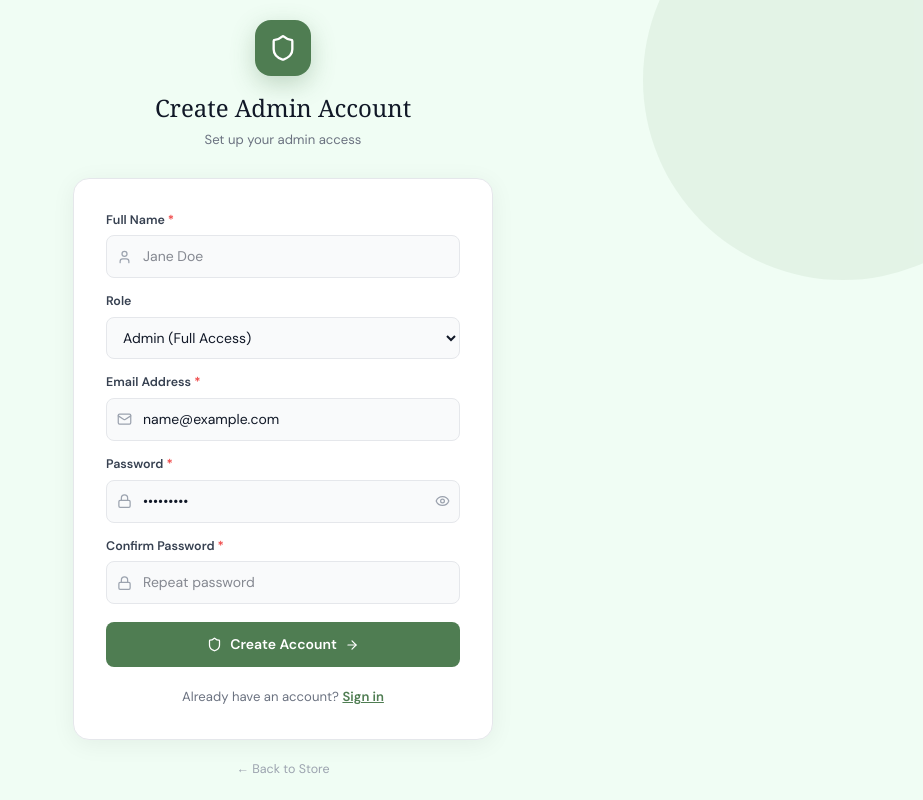
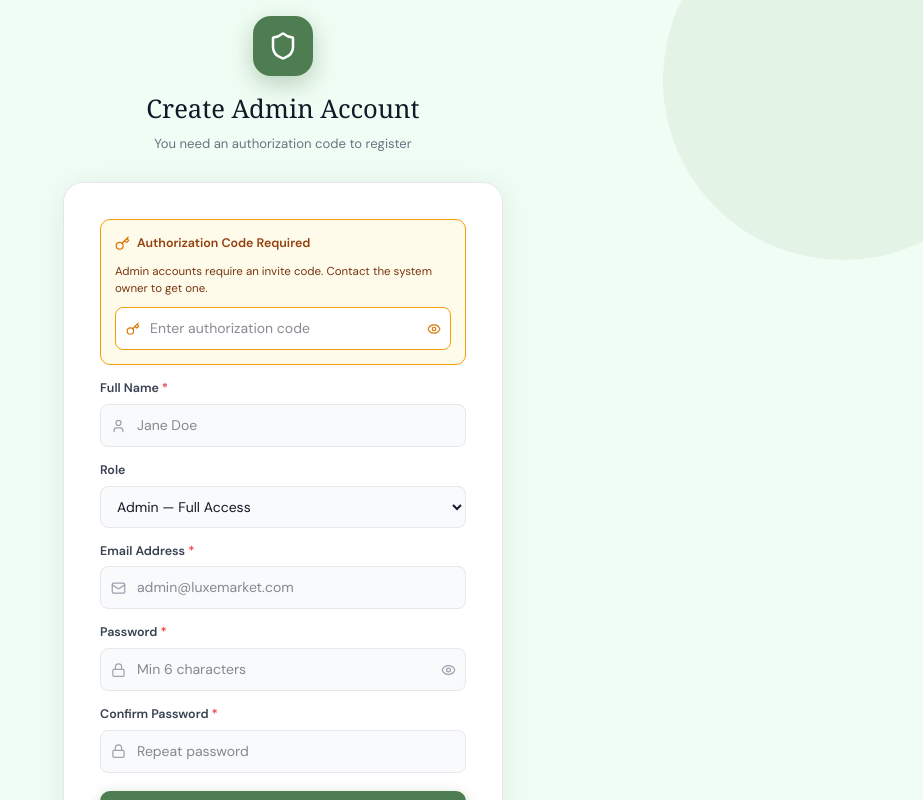
Before and after one commit to richziondey4u/luxemarket, a React (Vite) app: page /admin in a window 1280 px wide. Both pictures are taken after typing "name@example.com", "Sample123" into the empty fields and a click on the button "Create one". Shown: the top 800 px of the page, without its empty margins (357-1280 px from the left). Built offline with nearby package versions, Linux system fonts and the light colour scheme.

Commit message:
working on admin

```diff
--- a/src/admin/AdminAuth.jsx
+++ b/src/admin/AdminAuth.jsx
@@ -9,8 +9,12 @@ import {
   User,
   ArrowRight,
   AlertCircle,
+  Key,
 } from "lucide-react";
-import { useAdminAuth } from "./context/AdminAuthContext.jsx";
+import {
+  useAdminAuth,
+  ADMIN_INVITE_CODE,
+} from "./context/AdminAuthContext.jsx";
 
 export default function AdminAuth() {
   const [mode, setMode] = useState("login");
@@ -20,10 +24,13 @@ export default function AdminAuth() {
     password: "",
     confirm: "",
     role: "admin",
+    inviteCode: "",
   });
   const [showPass, setShowPass] = useState(false);
+  const [showCode, setShowCode] = useState(false);
   const [loading, setLoading] = useState(false);
   const [error, setError] = useState("");
+
   const { login, register } = useAdminAuth();
   const navigate = useNavigate();
   const set = (f) => (e) => setForm((v) => ({ ...v, [f]: e.target.value }));
@@ -31,7 +38,16 @@ export default function AdminAuth() {
   const handleSubmit = async (e) => {
     e.preventDefault();
     setError("");
+
     if (mode === "register") {
+      if (!form.inviteCode.trim()) {
+        setError("Authorization code is required to create an admin account");
+        return;
+      }
+      if (form.inviteCode.trim().toUpperCase() !== ADMIN_INVITE_CODE) {
+        setError("Invalid authorization code. Contact the system owner.");
+        return;
+      }
       if (form.password !== form.confirm) {
         setError("Passwords do not match");
         return;
@@ -41,6 +57,7 @@ export default function AdminAuth() {
         return;
       }
     }
+
     setLoading(true);
     try {
       if (mode === "login") {
@@ -51,6 +68,7 @@ export default function AdminAuth() {
           email: form.email,
           password: form.password,
           role: form.role,
+          inviteCode: form.inviteCode,
         });
       }
       navigate("/admin");
@@ -61,7 +79,21 @@ export default function AdminAuth() {
     }
   };
 
-  const inputStyle = {
+  const switchMode = (m) => {
+    setMode(m);
+    setError("");
+    setForm({
+      name: "",
+      email: "",
+      password: "",
+      confirm: "",
+      role: "admin",
+      inviteCode: "",
+    });
+  };
+
+  /* ── Shared styles ── */
+  const inp = {
     width: "100%",
     backgroundColor: "#f9fafb",
     border: "1.5px solid #e5e7eb",
@@ -74,6 +106,21 @@ export default function AdminAuth() {
     boxSizing: "border-box",
     fontFamily: "DM Sans, sans-serif",
   };
+  const focus = (e) => {
+    e.currentTarget.style.borderColor = "#4f7d52";
+    e.currentTarget.style.boxShadow = "0 0 0 3px rgba(79,125,82,0.12)";
+  };
+  const blur = (e) => {
+    e.currentTarget.style.borderColor = "#e5e7eb";
+    e.currentTarget.style.boxShadow = "none";
+  };
+  const lbl = {
+    display: "block",
+    fontSize: "0.78rem",
+    fontWeight: "600",
+    color: "#374151",
+    marginBottom: "6px",
+  };
 
   return (
     <div
@@ -84,14 +131,15 @@ export default function AdminAuth() {
         alignItems: "center",
         justifyContent: "center",
         padding: "16px",
+        position: "relative",
+        overflow: "hidden",
       }}
     >
-      {/* Background accent */}
+      {/* Background blobs */}
       <div
         style={{
           position: "fixed",
           inset: 0,
-          overflow: "hidden",
           pointerEvents: "none",
           zIndex: 0,
         }}
@@ -99,10 +147,10 @@ export default function AdminAuth() {
         <div
           style={{
             position: "absolute",
-            top: "-120px",
-            right: "-120px",
-            width: "400px",
-            height: "400px",
+            top: "-100px",
+            right: "-100px",
+            width: "360px",
+            height: "360px",
             backgroundColor: "rgba(79,125,82,0.08)",
             borderRadius: "50%",
           }}
@@ -112,9 +160,20 @@ export default function AdminAuth() {
             position: "absolute",
             bottom: "-80px",
             left: "-80px",
-            width: "300px",
-            height: "300px",
+            width: "280px",
+            height: "280px",
             backgroundColor: "rgba(79,125,82,0.06)",
+            borderRadius: "50%",
+          }}
+        />
+        <div
+          style={{
+            position: "absolute",
+            top: "40%",
+            left: "10%",
+            width: "120px",
+            height: "120px",
+            backgroundColor: "rgba(79,125,82,0.04)",
             borderRadius: "50%",
           }}
         />
@@ -123,7 +182,7 @@ export default function AdminAuth() {
       <div
         style={{
           width: "100%",
-          maxWidth: "420px",
+          maxWidth: "440px",
           position: "relative",
           zIndex: 1,
         }}
@@ -133,36 +192,36 @@ export default function AdminAuth() {
           <Link to="/" style={{ textDecoration: "none" }}>
             <div
               style={{
-                width: "56px",
-                height: "56px",
+                width: "60px",
+                height: "60px",
                 backgroundColor: "#4f7d52",
-                borderRadius: "16px",
+                borderRadius: "18px",
                 display: "flex",
                 alignItems: "center",
                 justifyContent: "center",
                 margin: "0 auto 14px",
-                boxShadow: "0 8px 24px rgba(79,125,82,0.3)",
+                boxShadow: "0 8px 24px rgba(79,125,82,0.35)",
               }}
             >
               <Shield
-                style={{ width: "28px", height: "28px", color: "#fff" }}
+                style={{ width: "30px", height: "30px", color: "#fff" }}
               />
             </div>
           </Link>
           <h1
             style={{
               fontFamily: "Georgia, serif",
-              fontSize: "1.5rem",
+              fontSize: "1.6rem",
               color: "#111827",
-              marginBottom: "4px",
+              marginBottom: "6px",
             }}
           >
             {mode === "login" ? "Admin Sign In" : "Create Admin Account"}
           </h1>
           <p style={{ fontSize: "0.82rem", color: "#6b7280" }}>
             {mode === "login"
-              ? "LuxeMarket Management Portal"
-              : "Set up your admin access"}
+              ? "Sign in to the LuxeMarket admin portal"
+              : "You need an authorization code to register"}
           </p>
         </div>
 
@@ -171,29 +230,36 @@ export default function AdminAuth() {
           style={{
             backgroundColor: "#ffffff",
             border: "1px solid #e5e7eb",
-            borderRadius: "16px",
-            padding: "clamp(20px, 5vw, 32px)",
-            boxShadow: "0 4px 24px rgba(0,0,0,0.06)",
+            borderRadius: "20px",
+            padding: "clamp(20px, 5vw, 36px)",
+            boxShadow: "0 4px 32px rgba(0,0,0,0.07)",
           }}
         >
+          {/* Error */}
           {error && (
             <div
               style={{
                 backgroundColor: "#fef2f2",
                 border: "1px solid #fecaca",
-                borderRadius: "8px",
-                padding: "10px 14px",
-                marginBottom: "16px",
+                borderRadius: "10px",
+                padding: "11px 14px",
+                marginBottom: "18px",
                 display: "flex",
-                alignItems: "center",
-                gap: "8px",
+                alignItems: "flex-start",
+                gap: "9px",
                 color: "#dc2626",
                 fontSize: "0.82rem",
+                lineHeight: "1.5",
               }}
             >
               <AlertCircle
-                style={{ width: "14px", height: "14px", flexShrink: 0 }}
-              />{" "}
+                style={{
+                  width: "15px",
+                  height: "15px",
+                  flexShrink: 0,
+                  marginTop: "1px",
+                }}
+              />
               {error}
             </div>
           )}
@@ -202,18 +268,116 @@ export default function AdminAuth() {
             onSubmit={handleSubmit}
             style={{ display: "flex", flexDirection: "column", gap: "14px" }}
           >
-            {/* Name — register only */}
+            {/* ── REGISTER ONLY FIELDS ── */}
             {mode === "register" && (
-              <div>
-                <label
+              <>
+                {/* Authorization code — FIRST, most prominent */}
+                <div
                   style={{
-                    display: "block",
-                    fontSize: "0.78rem",
-                    fontWeight: "600",
-                    color: "#374151",
-                    marginBottom: "6px",
+                    backgroundColor: "#fffbeb",
+                    border: "1.5px solid #f59e0b",
+                    borderRadius: "10px",
+                    padding: "14px",
                   }}
                 >
+                  <div
+                    style={{
+                      display: "flex",
+                      alignItems: "center",
+                      gap: "7px",
+                      marginBottom: "10px",
+                    }}
+                  >
+                    <Key
+                      style={{
+                        width: "15px",
+                        height: "15px",
+                        color: "#d97706",
+                      }}
+                    />
+                    <span
+                      style={{
+                        fontSize: "0.78rem",
+                        fontWeight: "700",
+                        color: "#92400e",
+                      }}
+                    >
+                      Authorization Code Required
+                    </span>
+                  </div>
+                  <p
+                    style={{
+                      fontSize: "0.72rem",
+                      color: "#78350f",
+                      marginBottom: "10px",
+                      lineHeight: "1.5",
+                    }}
+                  >
+                    Admin accounts require an invite code. Contact the system
+                    owner to get one.
+                  </p>
+                  <div style={{ position: "relative" }}>
+                    <Key
+                      style={{
+                        position: "absolute",
+                        left: "11px",
+                        top: "50%",
+                        transform: "translateY(-50%)",
+                        width: "14px",
+                        height: "14px",
+                        color: "#d97706",
+                      }}
+                    />
+                    <input
+                      type={showCode ? "text" : "password"}
+                      value={form.inviteCode}
+                      onChange={set("inviteCode")}
+                      required
+                      placeholder="Enter authorization code"
+                      style={{
+                        ...inp,
+                        paddingLeft: "34px",
+                        paddingRight: "40px",
+                        backgroundColor: "#fff",
+                        borderColor: "#f59e0b",
+                      }}
+                      onFocus={(e) => {
+                        e.currentTarget.style.borderColor = "#d97706";
+                        e.currentTarget.style.boxShadow =
+                          "0 0 0 3px rgba(245,158,11,0.15)";
+                      }}
+                      onBlur={(e) => {
+                        e.currentTarget.style.borderColor = "#f59e0b";
+                        e.currentTarget.style.boxShadow = "none";
+                      }}
+                    />
+                    <button
+                      type="button"
+                      onClick={() => setShowCode((s) => !s)}
+                      style={{
+                        position: "absolute",
+                        right: "10px",
+                        top: "50%",
+                        transform: "translateY(-50%)",
+                        background: "none",
+                        border: "none",
+                        cursor: "pointer",
+                        color: "#d97706",
+                        display: "flex",
+                      }}
+                    >
+                      {showCode ? (
+                        <EyeOff style={{ width: "14px", height: "14px" }} />
+                      ) : (
+                        <Eye style={{ width: "14px", height: "14px" }} />
+                      )}
+                    </button>
+                  </div>
+                </div>
+
+                {/* Full Name */}
+                <div>
+                  <label style={lbl}>
                     Full Name <span style={{ color: "#ef4444" }}>*</span>
                   </label>
                   <div style={{ position: "relative" }}>
@@ -234,67 +398,34 @@ export default function AdminAuth() {
                       onChange={set("name")}
                       required
                       placeholder="Jane Doe"
-                    style={{ ...inputStyle, paddingLeft: "36px" }}
-                    onFocus={(e) => {
-                      e.currentTarget.style.borderColor = "#4f7d52";
-                      e.currentTarget.style.boxShadow =
-                        "0 0 0 3px rgba(79,125,82,0.1)";
-                    }}
-                    onBlur={(e) => {
-                      e.currentTarget.style.borderColor = "#e5e7eb";
-                      e.currentTarget.style.boxShadow = "none";
-                    }}
+                      style={{ ...inp, paddingLeft: "36px" }}
+                      onFocus={focus}
+                      onBlur={blur}
                     />
                   </div>
                 </div>
-            )}
 
-            {/* Role — register only */}
-            {mode === "register" && (
+                {/* Role */}
                 <div>
-                <label
-                  style={{
-                    display: "block",
-                    fontSize: "0.78rem",
-                    fontWeight: "600",
-                    color: "#374151",
-                    marginBottom: "6px",
-                  }}
-                >
-                  Role
-                </label>
+                  <label style={lbl}>Role</label>
                   <select
                     value={form.role}
                     onChange={set("role")}
-                  style={{ ...inputStyle, cursor: "pointer" }}
-                  onFocus={(e) => {
-                    e.currentTarget.style.borderColor = "#4f7d52";
-                    e.currentTarget.style.boxShadow =
-                      "0 0 0 3px rgba(79,125,82,0.1)";
-                  }}
-                  onBlur={(e) => {
-                    e.currentTarget.style.borderColor = "#e5e7eb";
-                    e.currentTarget.style.boxShadow = "none";
-                  }}
+                    style={{ ...inp, cursor: "pointer" }}
+                    onFocus={focus}
+                    onBlur={blur}
                   >
-                  <option value="admin">Admin (Full Access)</option>
-                  <option value="manager">Manager (Orders & Products)</option>
-                  <option value="viewer">Viewer (Read Only)</option>
+                    <option value="admin">Admin — Full Access</option>
+                    <option value="manager">Manager — Orders & Products</option>
+                    <option value="viewer">Viewer — Read Only</option>
                   </select>
                 </div>
+              </>
             )}
 
             {/* Email */}
             <div>
-              <label
-                style={{
-                  display: "block",
-                  fontSize: "0.78rem",
-                  fontWeight: "600",
-                  color: "#374151",
-                  marginBottom: "6px",
-                }}
-              >
+              <label style={lbl}>
                 Email Address <span style={{ color: "#ef4444" }}>*</span>
               </label>
               <div style={{ position: "relative" }}>
@@ -315,31 +446,16 @@ export default function AdminAuth() {
                   onChange={set("email")}
                   required
                   placeholder="admin@luxemarket.com"
-                  style={{ ...inputStyle, paddingLeft: "36px" }}
-                  onFocus={(e) => {
-                    e.currentTarget.style.borderColor = "#4f7d52";
-                    e.currentTarget.style.boxShadow =
-                      "0 0 0 3px rgba(79,125,82,0.1)";
-                  }}
-                  onBlur={(e) => {
-                    e.currentTarget.style.borderColor = "#e5e7eb";
-                    e.currentTarget.style.boxShadow = "none";
-                  }}
+                  style={{ ...inp, paddingLeft: "36px" }}
+                  onFocus={focus}
+                  onBlur={blur}
                 />
               </div>
             </div>
 
             {/* Password */}
             <div>
-              <label
-                style={{
-                  display: "block",
-                  fontSize: "0.78rem",
-                  fontWeight: "600",
-                  color: "#374151",
-                  marginBottom: "6px",
-                }}
-              >
+              <label style={lbl}>
                 Password <span style={{ color: "#ef4444" }}>*</span>
               </label>
               <div style={{ position: "relative" }}>
@@ -360,20 +476,9 @@ export default function AdminAuth() {
                   onChange={set("password")}
                   required
                   placeholder="Min 6 characters"
-                  style={{
-                    ...inputStyle,
-                    paddingLeft: "36px",
-                    paddingRight: "40px",
-                  }}
-                  onFocus={(e) => {
-                    e.currentTarget.style.borderColor = "#4f7d52";
-                    e.currentTarget.style.boxShadow =
-                      "0 0 0 3px rgba(79,125,82,0.1)";
-                  }}
-                  onBlur={(e) => {
-                    e.currentTarget.style.borderColor = "#e5e7eb";
-                    e.currentTarget.style.boxShadow = "none";
-                  }}
+                  style={{ ...inp, paddingLeft: "36px", paddingRight: "40px" }}
+                  onFocus={focus}
+                  onBlur={blur}
                 />
                 <button
                   type="button"
@@ -399,18 +504,10 @@ export default function AdminAuth() {
               </div>
             </div>
 
-            {/* Confirm password — register only */}
+            {/* Confirm password */}
             {mode === "register" && (
               <div>
-                <label
-                  style={{
-                    display: "block",
-                    fontSize: "0.78rem",
-                    fontWeight: "600",
-                    color: "#374151",
-                    marginBottom: "6px",
-                  }}
-                >
+                <label style={lbl}>
                   Confirm Password <span style={{ color: "#ef4444" }}>*</span>
                 </label>
                 <div style={{ position: "relative" }}>
@@ -432,7 +529,7 @@ export default function AdminAuth() {
                     required
                     placeholder="Repeat password"
                     style={{
-                      ...inputStyle,
+                      ...inp,
                       paddingLeft: "36px",
                       borderColor:
                         form.confirm && form.confirm !== form.password
@@ -440,9 +537,12 @@ export default function AdminAuth() {
                           : "#e5e7eb",
                     }}
                     onFocus={(e) => {
-                      e.currentTarget.style.borderColor = "#4f7d52";
+                      e.currentTarget.style.borderColor =
+                        form.confirm && form.confirm !== form.password
+                          ? "#ef4444"
+                          : "#4f7d52";
                       e.currentTarget.style.boxShadow =
-                        "0 0 0 3px rgba(79,125,82,0.1)";
+                        "0 0 0 3px rgba(79,125,82,0.12)";
                     }}
                     onBlur={(e) => {
                       e.currentTarget.style.borderColor =
@@ -476,9 +576,9 @@ export default function AdminAuth() {
                 backgroundColor: "#4f7d52",
                 color: "#fff",
                 border: "none",
-                borderRadius: "8px",
-                padding: "12px",
-                fontSize: "0.875rem",
+                borderRadius: "10px",
+                padding: "13px",
+                fontSize: "0.9rem",
                 fontWeight: "700",
                 cursor: loading ? "not-allowed" : "pointer",
                 opacity: loading ? 0.7 : 1,
@@ -487,14 +587,19 @@ export default function AdminAuth() {
                 justifyContent: "center",
                 gap: "8px",
                 marginTop: "4px",
-                transition: "background-color 0.2s",
+                transition: "background-color 0.2s, transform 0.1s",
+                boxShadow: "0 4px 14px rgba(79,125,82,0.35)",
               }}
               onMouseEnter={(e) => {
-                if (!loading) e.currentTarget.style.backgroundColor = "#3d6440";
+                if (!loading) {
+                  e.currentTarget.style.backgroundColor = "#3d6440";
+                  e.currentTarget.style.transform = "translateY(-1px)";
+                }
               }}
-              onMouseLeave={(e) =>
-                (e.currentTarget.style.backgroundColor = "#4f7d52")
-              }
+              onMouseLeave={(e) => {
+                e.currentTarget.style.backgroundColor = "#4f7d52";
+                e.currentTarget.style.transform = "none";
+              }}
             >
               {loading ? (
                 <>
@@ -507,36 +612,38 @@ export default function AdminAuth() {
                       borderRadius: "50%",
                       animation: "spin 0.8s linear infinite",
                     }}
-                  />{" "}
+                  />
                   Please wait...
                 </>
               ) : (
                 <>
-                  <Shield style={{ width: "15px", height: "15px" }} />{" "}
-                  {mode === "login" ? "Sign In" : "Create Account"}{" "}
-                  <ArrowRight style={{ width: "14px", height: "14px" }} />
+                  <Shield style={{ width: "16px", height: "16px" }} />
+                  {mode === "login"
+                    ? "Sign In to Admin"
+                    : "Create Admin Account"}
+                  <ArrowRight style={{ width: "15px", height: "15px" }} />
                 </>
               )}
             </button>
           </form>
 
-          {/* Toggle mode */}
+          {/* Mode toggle */}
           <p
             style={{
               textAlign: "center",
               fontSize: "0.82rem",
               color: "#6b7280",
               marginTop: "20px",
+              lineHeight: "1.5",
             }}
           >
             {mode === "login"
               ? "Don't have an admin account? "
-              : "Already have an account? "}
+              : "Already have an admin account? "}
             <button
-              onClick={() => {
-                setMode(mode === "login" ? "register" : "login");
-                setError("");
-              }}
+              onClick={() =>
+                switchMode(mode === "login" ? "register" : "login")
+              }
               style={{
                 color: "#4f7d52",
                 fontWeight: "700",
@@ -545,14 +652,15 @@ export default function AdminAuth() {
                 cursor: "pointer",
                 fontSize: "0.82rem",
                 textDecoration: "underline",
+                textUnderlineOffset: "2px",
               }}
             >
-              {mode === "login" ? "Create one" : "Sign in"}
+              {mode === "login" ? "Create one" : "Sign in instead"}
             </button>
           </p>
         </div>
 
-        <p style={{ textAlign: "center", marginTop: "16px" }}>
+        <p style={{ textAlign: "center", marginTop: "14px" }}>
           <Link
             to="/"
             style={{
--- a/src/admin/context/AdminAuthContext.jsx
+++ b/src/admin/context/AdminAuthContext.jsx
@@ -10,6 +10,9 @@ const AdminAuthContext = createContext(null);
 
 const ADMINS_KEY = "lm_admins";
 const SESSION_KEY = "lm_admin_session";
+
+// ── Change this secret code to whatever you want ──
+export const ADMIN_INVITE_CODE = "3020*";
 
 export function AdminAuthProvider({ children }) {
   const [admin, setAdmin] = useState(null);
@@ -34,11 +37,24 @@ export function AdminAuthProvider({ children }) {
   };
 
   const register = useCallback(
-    async ({ name, email, password, role = "admin" }) => {
+    async ({ name, email, password, role = "admin", inviteCode }) => {
       await new Promise((r) => setTimeout(r, 600));
+
+      // ── Validate invite code ──
+      if (
+        !inviteCode ||
+        inviteCode.trim().toUpperCase() !== ADMIN_INVITE_CODE
+      ) {
+        throw new Error(
+          "Invalid authorization code. Contact the system owner.",
+        );
+      }
+
       const admins = getAdmins();
-      if (admins.find((a) => a.email === email))
-        throw new Error("Email already registered");
+      if (admins.find((a) => a.email === email)) {
+        throw new Error("Email already registered as admin");
+      }
+
       const newAdmin = {
         id: "admin_" + Date.now(),
         name,
@@ -48,6 +64,7 @@ export function AdminAuthProvider({ children }) {
         avatar: `https://api.dicebear.com/7.x/initials/svg?seed=${encodeURIComponent(name)}&backgroundColor=4f7d52&textColor=ffffff`,
         createdAt: new Date().toISOString(),
       };
+
       localStorage.setItem(ADMINS_KEY, JSON.stringify([...admins, newAdmin]));
       const { password: _, ...safe } = newAdmin;
       localStorage.setItem(SESSION_KEY, JSON.stringify(safe));
```
Also changed, not shown: src/hooks/useProducts.js (+30 -23 lines). Lines whose indentation alone changed are shown as unchanged.
